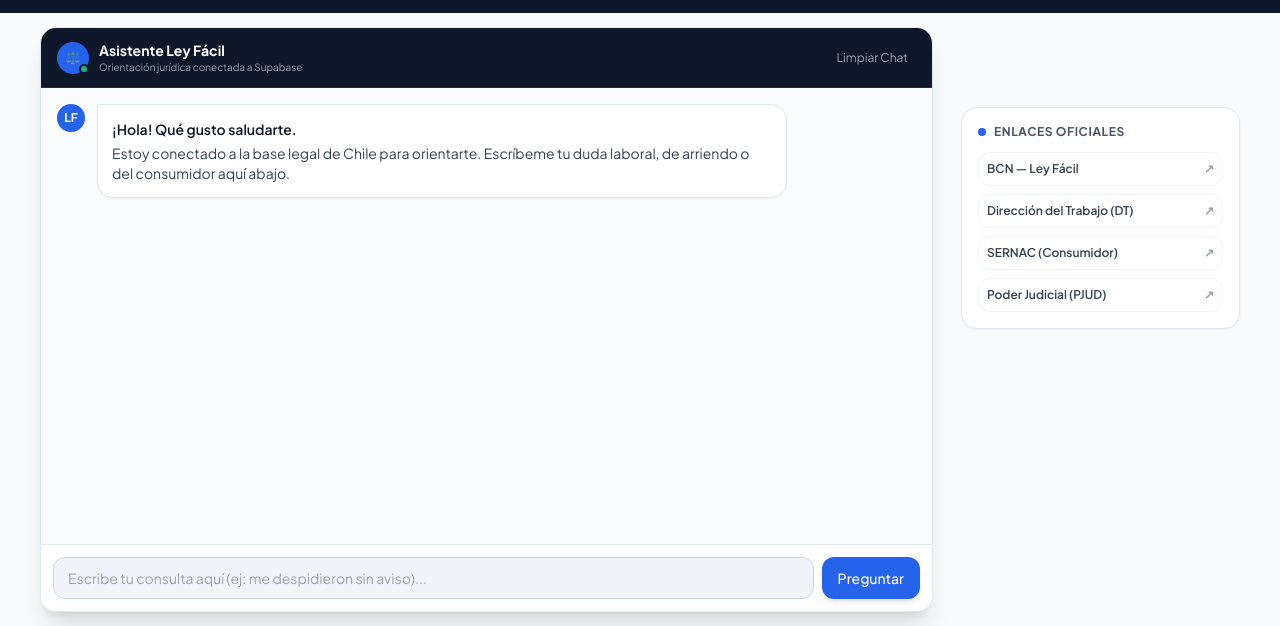
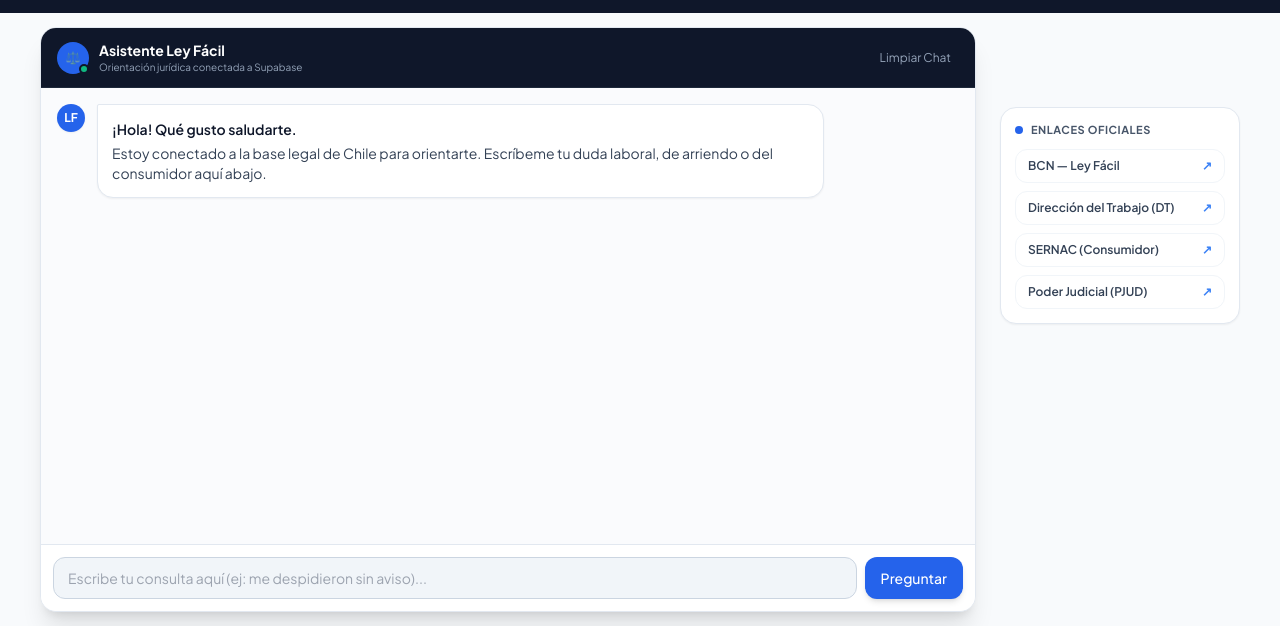
Before and after one commit to SmokeStudios96/ley-facil-chile, a website: page index.html in a window 1280 px wide. Shown: the part 174-800 px from the top of the page. Drawn offline with nearby package versions, Linux system fonts and the light colour scheme.

Commit message:
style: compactar enlaces a 240px y expandir chat con flex-1

```diff
--- a/index.html
+++ b/index.html
@@ -73,12 +73,12 @@
     </div>
   </section>
 
-  <!-- ================= CHAT EXPANDIDO & ENLACES BAJADOS ================= -->
+  <!-- ================= CHAT EXPANDIDO & ENLACES COMPACTOS ================= -->
   <main class="flex-grow w-full max-w-[1440px] mx-auto px-4 sm:px-6 lg:px-10 py-3.5 overflow-hidden">
-    <div class="grid grid-cols-1 lg:grid-cols-12 gap-7 items-start h-full">
+    <div class="flex flex-col lg:flex-row gap-6 items-start h-full">
 
-      <!-- CHAT INTERACTIVO (AGRANDADO A 9 COLUMNAS) -->
-      <div class="lg:col-span-9 bg-white rounded-2xl shadow-xl border border-slate-200 flex flex-col overflow-hidden h-full">
+      <!-- CHAT INTERACTIVO (OCUPA CASI TODA LA PANTALLA) -->
+      <div class="flex-1 w-full bg-white rounded-2xl shadow-xl border border-slate-200 flex flex-col overflow-hidden h-full">
 
         <!-- Header Chat -->
         <div class="bg-slate-900 text-white px-4 py-3 flex items-center justify-between border-b border-slate-800 flex-shrink-0">
@@ -129,35 +129,35 @@
         </form>
       </div>
 
-      <!-- SIDEBAR: ENLACES OFICIALES (MÁS COMPACTO Y BAJADO ~5 CM) -->
-      <aside class="hidden lg:flex lg:col-span-3 flex-col justify-start h-full pt-20">
-        <div class="bg-white border border-slate-200 rounded-2xl p-4 shadow-sm w-full">
-          <h3 class="text-xs font-bold uppercase tracking-wider text-slate-600 mb-3 flex items-center gap-2">
-            <span class="w-2 rounded-full h-2 bg-blue-600"></span> Enlaces Oficiales
+      <!-- SIDEBAR: ENLACES OFICIALES (COMPACTO AL TAMAÑO DEL RECORTE Y PEGADO A LA DERECHA) -->
+      <aside class="hidden lg:flex flex-col flex-shrink-0 w-60 pt-20">
+        <div class="bg-white border border-slate-200 rounded-2xl p-3.5 shadow-sm w-full">
+          <h3 class="text-[11px] font-bold uppercase tracking-wider text-slate-600 mb-2.5 flex items-center gap-2">
+            <span class="w-2 h-2 rounded-full bg-blue-600"></span> Enlaces Oficiales
           </h3>
           <ul class="text-xs space-y-2 text-slate-700 font-semibold">
             <li>
-              <a href="https://www.bcn.cl/leyfacil" target="_blank" rel="noopener noreferrer" class="flex items-center justify-between p-2 rounded-xl hover:bg-blue-50 border border-slate-100 group transition">
-                <span class="group-hover:text-blue-600 truncate">BCN — Ley Fácil</span>
-                <span class="text-slate-400 group-hover:text-blue-600 flex-shrink-0 ml-1">↗</span>
+              <a href="https://www.bcn.cl/leyfacil" target="_blank" rel="noopener noreferrer" class="flex items-center justify-between py-2 px-3 rounded-xl hover:bg-blue-50/80 border border-slate-100 group transition">
+                <span class="group-hover:text-blue-600">BCN — Ley Fácil</span>
+                <span class="text-blue-500 text-xs font-bold ml-2">↗</span>
               </a>
             </li>
             <li>
-              <a href="https://www.dt.gob.cl" target="_blank" rel="noopener noreferrer" class="flex items-center justify-between p-2 rounded-xl hover:bg-blue-50 border border-slate-100 group transition">
-                <span class="group-hover:text-blue-600 truncate">Dirección del Trabajo (DT)</span>
-                <span class="text-slate-400 group-hover:text-blue-600 flex-shrink-0 ml-1">↗</span>
+              <a href="https://www.dt.gob.cl" target="_blank" rel="noopener noreferrer" class="flex items-center justify-between py-2 px-3 rounded-xl hover:bg-blue-50/80 border border-slate-100 group transition">
+                <span class="group-hover:text-blue-600">Dirección del Trabajo (DT)</span>
+                <span class="text-blue-500 text-xs font-bold ml-2">↗</span>
               </a>
             </li>
             <li>
-              <a href="https://www.sernac.cl" target="_blank" rel="noopener noreferrer" class="flex items-center justify-between p-2 rounded-xl hover:bg-blue-50 border border-slate-100 group transition">
-                <span class="group-hover:text-blue-600 truncate">SERNAC (Consumidor)</span>
-                <span class="text-slate-400 group-hover:text-blue-600 flex-shrink-0 ml-1">↗</span>
+              <a href="https://www.sernac.cl" target="_blank" rel="noopener noreferrer" class="flex items-center justify-between py-2 px-3 rounded-xl hover:bg-blue-50/80 border border-slate-100 group transition">
+                <span class="group-hover:text-blue-600">SERNAC (Consumidor)</span>
+                <span class="text-blue-500 text-xs font-bold ml-2">↗</span>
               </a>
             </li>
             <li>
-              <a href="https://www.pjud.cl" target="_blank" rel="noopener noreferrer" class="flex items-center justify-between p-2 rounded-xl hover:bg-blue-50 border border-slate-100 group transition">
-                <span class="group-hover:text-blue-600 truncate">Poder Judicial (PJUD)</span>
-                <span class="text-slate-400 group-hover:text-blue-600 flex-shrink-0 ml-1">↗</span>
+              <a href="https://www.pjud.cl" target="_blank" rel="noopener noreferrer" class="flex items-center justify-between py-2 px-3 rounded-xl hover:bg-blue-50/80 border border-slate-100 group transition">
+                <span class="group-hover:text-blue-600">Poder Judicial (PJUD)</span>
+                <span class="text-blue-500 text-xs font-bold ml-2">↗</span>
               </a>
             </li>
           </ul>
```
